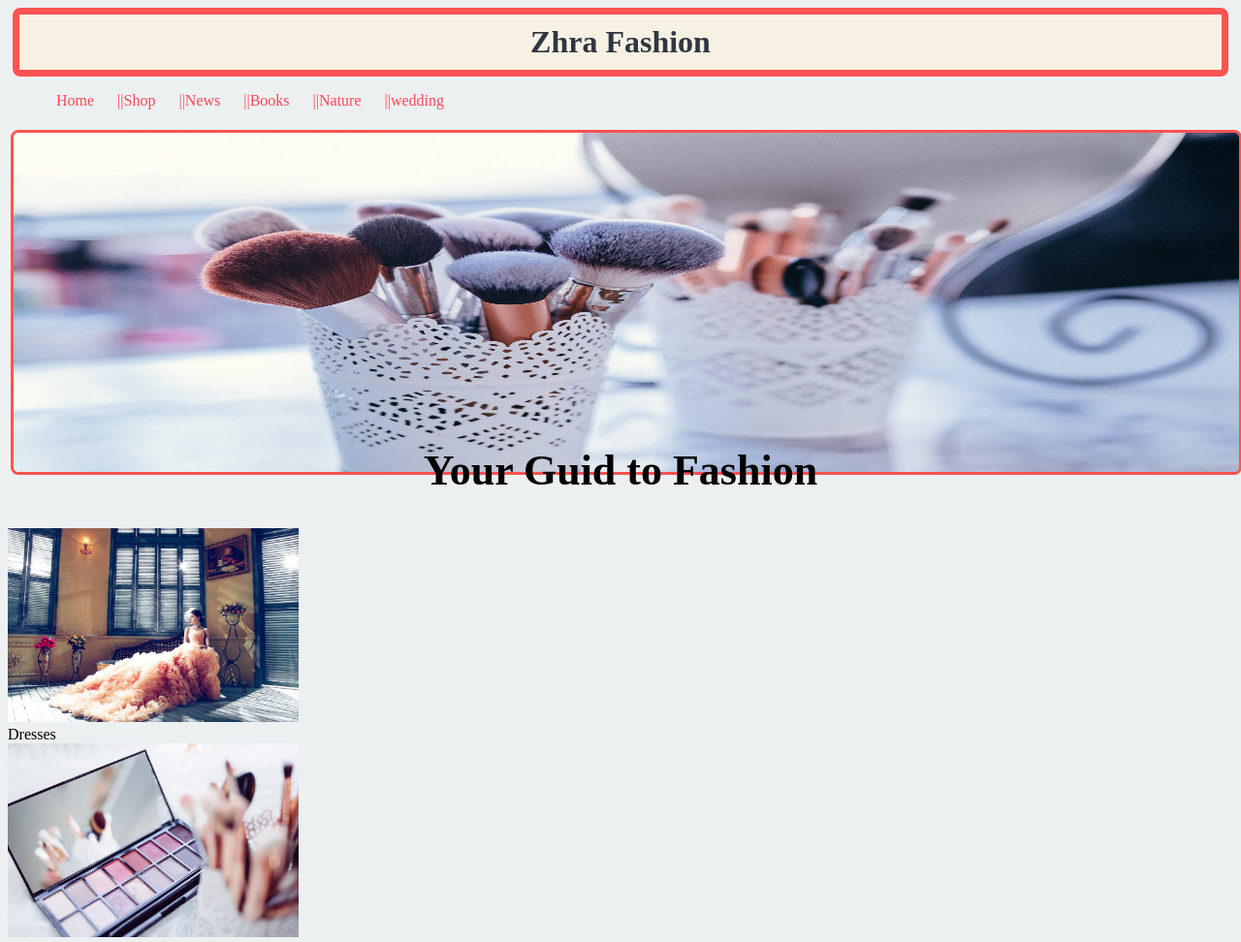
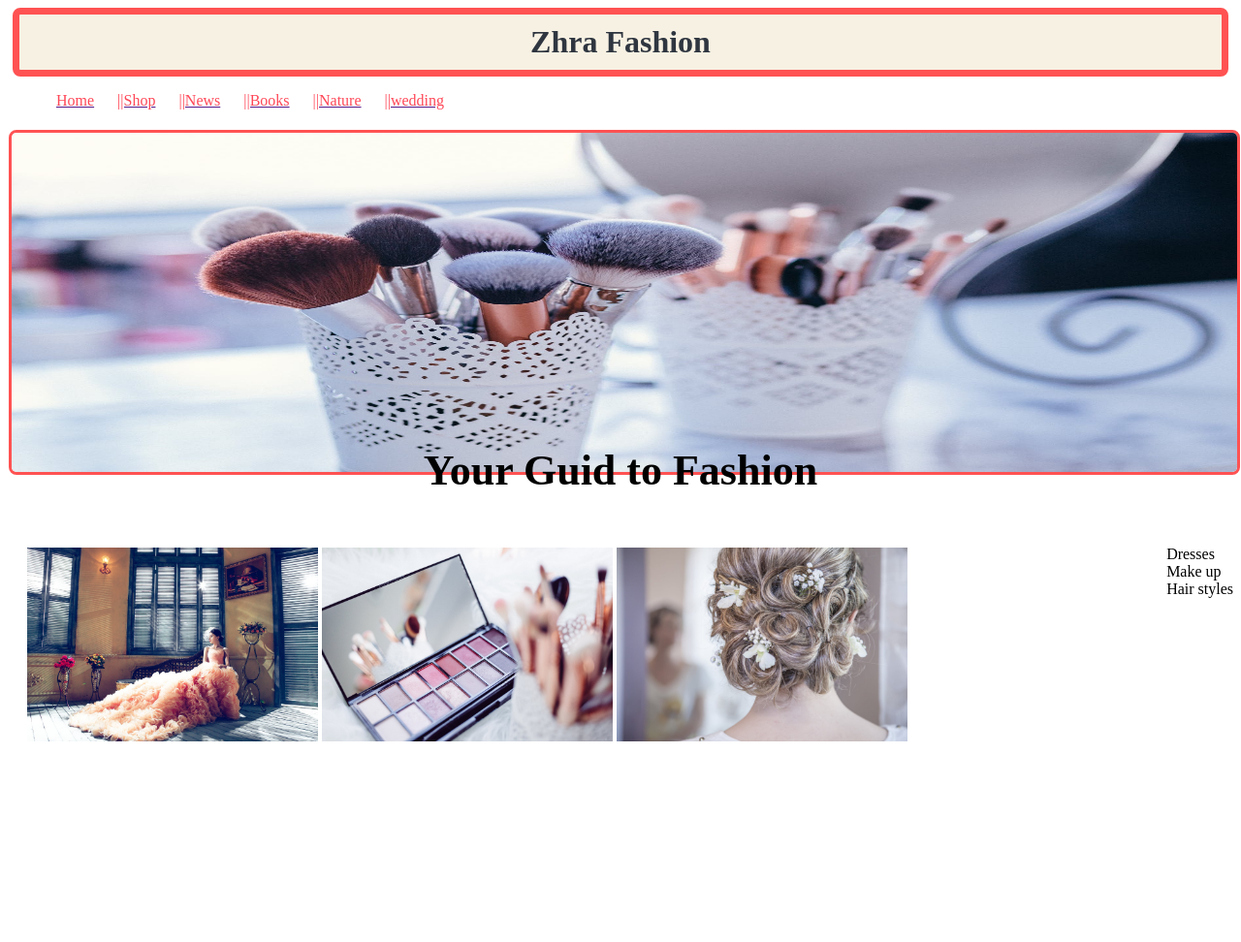
Before and after one commit to Emanzhra/Zhra-Fashion, a plain HTML site: page index.html in a window 1280 px wide. Shown: the top 972 px of the page at 97% size. After the commit the page ends 800 px from the top, so only its background shows below. Drawn offline with Linux system fonts and the light colour scheme.

Commit message:
img float left

```diff
--- a/index.html
+++ b/index.html
@@ -1,11 +1,17 @@
-<!DOCTYPE html>
+
+<!doctype html>
+<html lang="en">
+
+
 <!--This is the begening of the html-->
-<html>
+
 	<!--The head-->
 	<head>
+
 		<title>Zhra Fashion</title>
 		<link rel = "stylesheet" type ="text/css" href ="stylesheet.css"/>
 		<script scr="myscripts.js"></script>
+
 	</head>
 	<!--end of the head-->
 	<!--This is the body-->
@@ -15,12 +21,12 @@
 		<!--menu-->
 		<div id="menu">
 		  <ul>
-		    <li>Home</li>
-		    <li>||Shop</li>
-		    <li>||News</li>
-		    <li>||Books</li>
-		    <li>||Nature</li>
-		    <li>||wedding</li>
+		    <a href=""><li>Home</li></a>
+		    <a href=""><li>||Shop</li></a>
+		    <a href=""><li>||News</li></a>
+		    <a href=""><li>||Books</li></a>
+		    <a href=""><li>||Nature</li></a>
+		    <a href=""><li>||wedding</li></a>
 
 		  </ul>
 		</div>
@@ -30,22 +36,19 @@
 			<h2 class ="description">Your Guid to Fashion</h2>
 		</div >
 		<!--small images-->
-		<div class ="small-imgsf">
-			<div class='dresses'>
-				<img class="pic-one" src="images/dress.jpeg" alt='dresses' style ="width:100px`;height:200px;">
-				<div class="top-left">Dresses</div>
-			</div>
-			<div class='makeup'>
-				<img class="pic-two" src="images/make.jpeg" alt='makeup' style ="width:300px;height:200px;">
-				<div class="top-left">Make up</div>
-			</div>
-
-			</div>
-			<div class='hairstyle'>
-				<img class="pic-three" src="images/hair.jpeg" alt='Hairstyle' style ="width:300px;height:200px;">
-				<div class="top-left">Hair styles</div>
+		<div class="small-imgs">
+			<a href=""><img class="pic-one" src="images/dress.jpeg" alt='dresses' style ="width:50px`;height:200px;"></a>
+			<a href=""><img class="rounded float-left" src="images/make.jpeg" alt='makeup' style ="width:300px;height:200px;"></a>
+			<a href=""><img src="images/hair.jpeg" alt='Hairstyle' style ="width:300px;height:200px;"></a>
 
 		</div>
+		<br>
+		<div class="top-left">
+			<div >Dresses</div>
+			<div >Make up</div>
+			<div >Hair styles</div>
+		</div>
+
 	</body>
 
 
--- a/stylesheet.css
+++ b/stylesheet.css
@@ -1,3 +1,5 @@
+<link rel="stylesheet" href="https://stackpath.bootstrapcdn.com/bootstrap/4.1.3/css/bootstrap.min.css" integrity="sha384-MCw98/SFnGE8fJT3GXwEOngsV7Zt27NXFoaoApmYm81iuXoPkFOJwJ8ERdknLPMO" crossorigin="anonymous">
+
 *{
 	background:#ecf0f1;
 }
@@ -25,7 +27,7 @@
 .upper-image{
 
 	border:3px solid #ff5252;
-	margin:5px 3px;
+	margin:5px 1px;
 	border-radius: 8px;
 
 }
@@ -39,11 +41,18 @@
 }
 .small-imgs{
 	border-radius: 8px;
-	display:flex;
-	margin:3px;
+	margin:10px;
+    float:left;
+    padding:10px;
+
 }
 ul li{
 
 	display:inline-block;
 	margin:10px;
 }
+
+.top-left{
+
+ float:right;
+}
```
Also changed, not shown: myscripts.js (+3 -21 lines).
